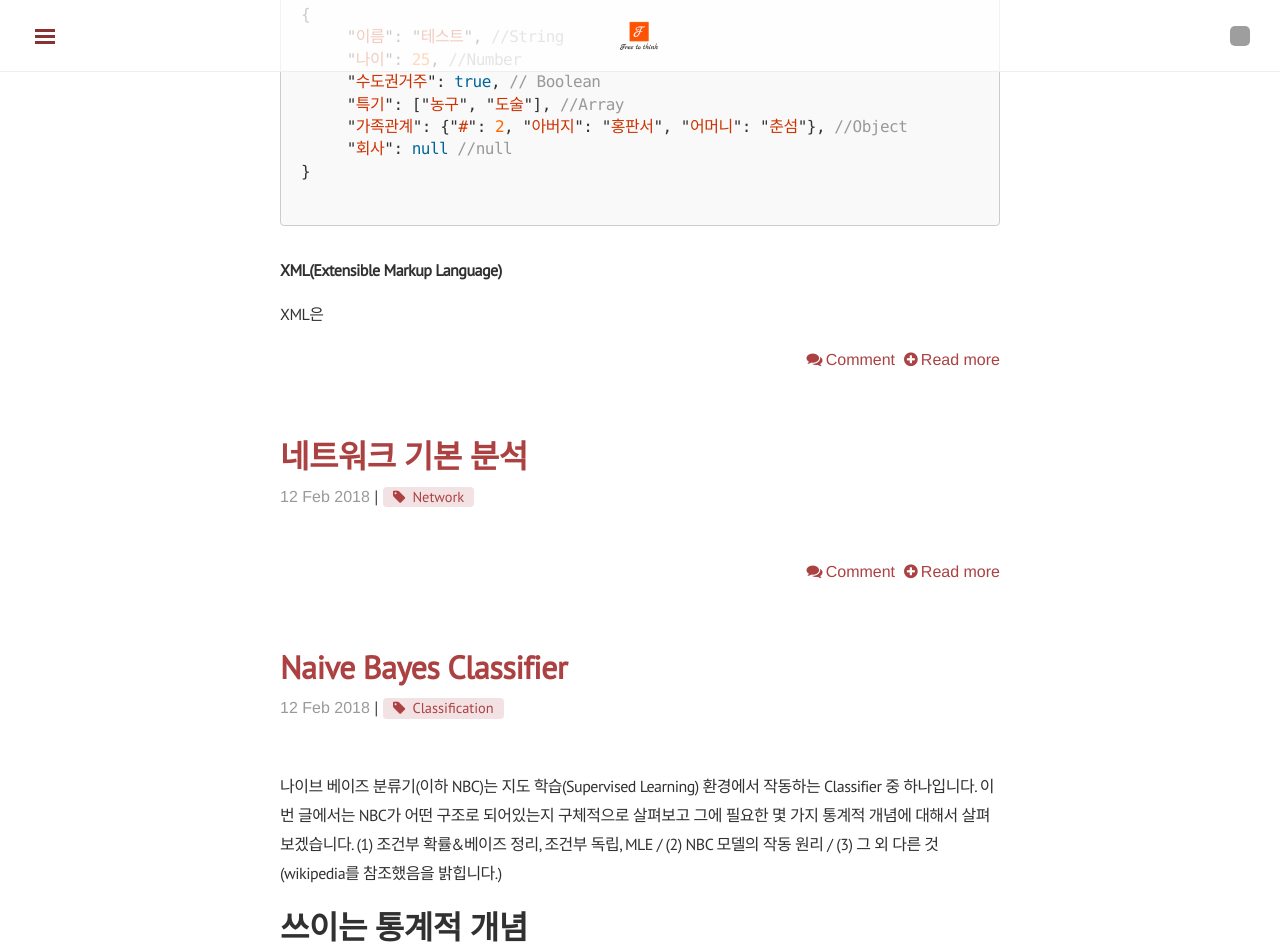
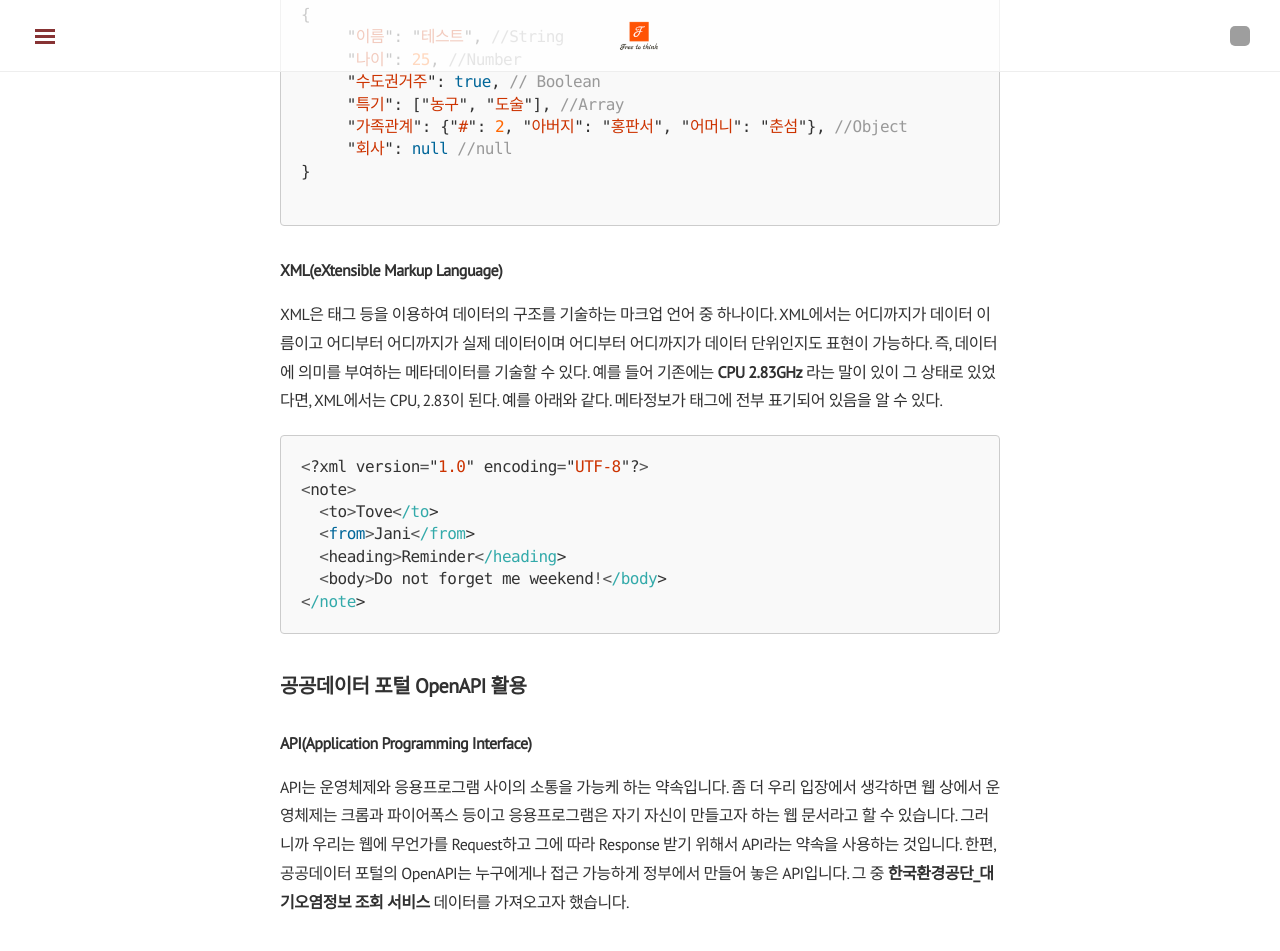
Before and after one commit to kangyeolk/previous.github.io, a Jekyll site: the page built from blog/index.html, in a window 1280 px wide and 1400 px high, scrolled down 5075 px. Shown: the top 951 px of the window. Built offline with Jekyll 4.4.1, drawn with Linux system fonts in a browser that asks for light colours; nearby versions of some CDN libraries; formulas are drawn with MathJax 3; the list of posts is cut into pages by our own code; comment, search, counter and statistics services are not loaded; some of the changed text lies outside the part shown; grey boxes are pictures that could not be loaded.

Commit message:
modification

````diff
--- a/_posts/2018-02-12-json_xml.md
+++ b/_posts/2018-02-12-json_xml.md
@@ -11,7 +11,7 @@ Kevin Seongho Na님의 블로그 자료(<a src='https://mrkevinna.github.io/R%EC
 
 ### JSON(JavaScript Object Notation)
 
-JSON파일 형식은 JavaScript라는 언어에서 파생되어 나와서 지금은 독립적으로 사용되고 있는 데이터 형식입니다. 밑에서 언급할 XML 형식과 자주 비교되며 요즘은 구조적 편리성 때문에 XML보다 더 많이 쓰이는 추세입니다. JSON에서 담을 수 있는 자료형태는:
+JSON파일 형식은 JavaScript라는 언어에서 파생되어 나와서 지금은 독립적으로 사용되고 있는 데이터 형식입니다. 밑에서 언급할 XML 형식과 자주 비교되며 요즘은 용량 문제 때문에 XML보다 더 많이 쓰이는 추세입니다. JSON에서 담을 수 있는 자료형태는:
 
 * Number(숫자) : 정수와 실수 형식을 따로 나누지 않는다는 특징이 있습니다.
 * String(문자열) : Unicode 문자의 집합입니다.
@@ -33,6 +33,38 @@ JSON파일 형식은 JavaScript라는 언어에서 파생되어 나와서 지금
 
 ```
 
-### XML(Extensible Markup Language)
+### XML(eXtensible Markup Language)
 
-XML은
+XML은 태그 등을 이용하여 데이터의 구조를 기술하는 마크업 언어 중 하나이다. XML에서는 어디까지가 데이터 이름이고 어디부터 어디까지가 실제 데이터이며 어디부터 어디까지가 데이터 단위인지도 표현이 가능하다. 즉, 데이터에 의미를 부여하는 메타데이터를 기술할 수 있다. 예를 들어 기존에는 **CPU 2.83GHz** 라는 말이 있이 그 상태로 있었다면, XML에서는 <dataname>CPU</dataname>, <datavalue>2.83</datavalue>이 된다. 예를 아래와 같다. 메타정보가 태그에 전부 표기되어 있음을 알 수 있다.
+
+```javascript
+<?xml version="1.0" encoding="UTF-8"?>
+<note>
+  <to>Tove</to>
+  <from>Jani</from>
+  <heading>Reminder</heading>
+  <body>Do not forget me weekend!</body>
+</note>
+```
+
+##  공공데이터 포털 OpenAPI 활용
+
+### API(Application Programming Interface)
+
+API는 운영체제와 응용프로그램 사이의 소통을 가능케 하는 약속입니다. 좀 더 우리 입장에서 생각하면 웹 상에서 운영체제는 크롬과 파이어폭스 등이고 응용프로그램은 자기 자신이 만들고자 하는 웹 문서라고 할 수 있습니다. 그러니까 우리는 웹에 무언가를 Request하고 그에 따라 Response 받기 위해서 API라는 약속을 사용하는 것입니다. 한편, 공공데이터 포털의 OpenAPI는 누구에게나 접근 가능하게 정부에서 만들어 놓은 API입니다. 그 중 **한국환경공단_대기오염정보 조회 서비스** 데이터를 가져오고자 했습니다.
+
+### 과정 (I)
+
+<a href="https://imgur.com/ctgIkYZ"><img src="https://i.imgur.com/ctgIkYZ.png" width="600px" height="400px" title="source: imgur.com" /></a>
+
+위에서 활용 신청 버튼을 눌러 줍니다.
+
+<a href="https://imgur.com/dvTEmck"><img src="https://i.imgur.com/dvTEmck.png" width="600px" height="400px" title="source: imgur.com" /></a>
+
+위에서 활용 정보 그리고 상세기능정보 그리고 라이센스 표시를 체크해 줍니다.
+
+<a href="https://imgur.com/amuTpzh"><img src="https://i.imgur.com/amuTpzh.png" width="600px" height="400px" title="source: imgur.com" /></a>
+
+개발계정 상세보기 화면 이동하게 되면 인증키를 확인할 수 있습니다. 나중에 데이터를 Request시 사용됩니다.
+
+### 과정 (II)
````
